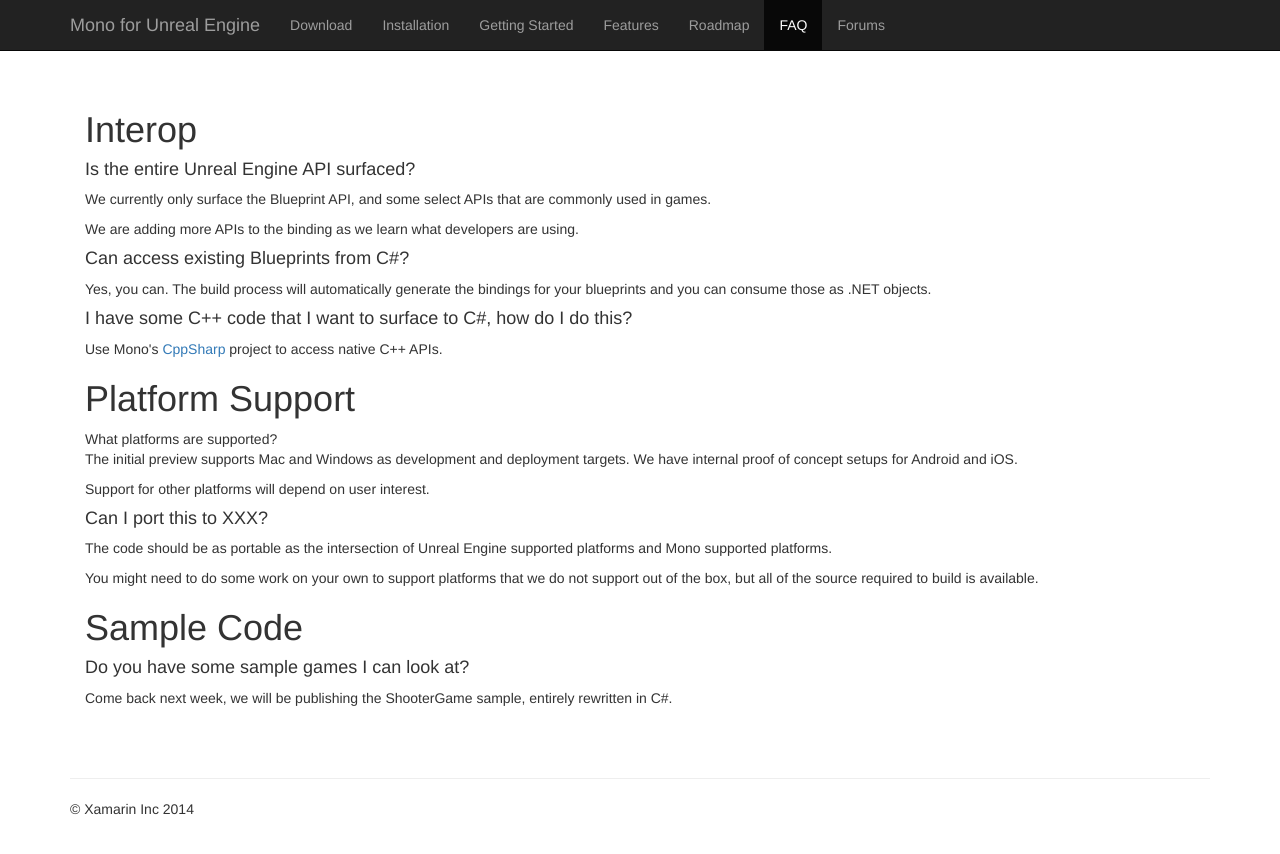
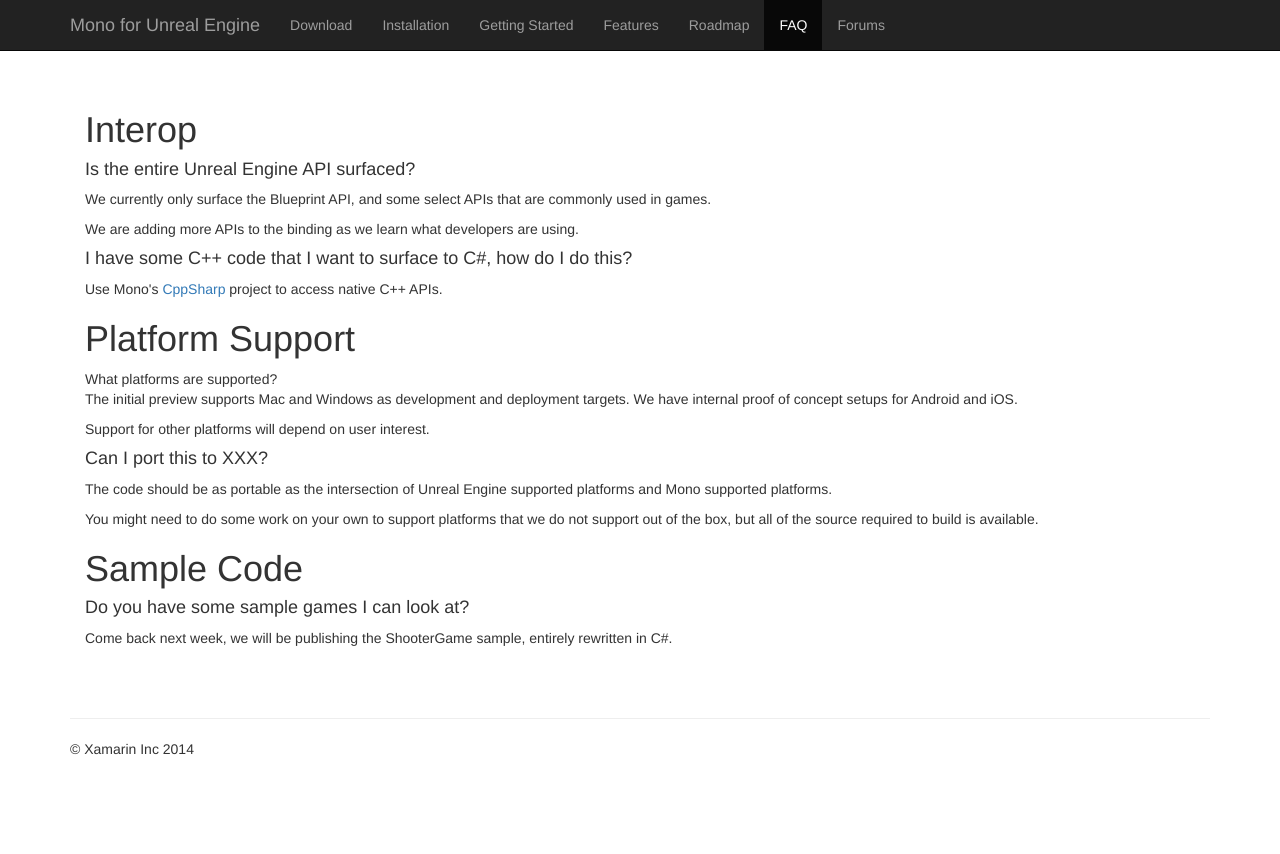
Before and after one commit to mono-ue-old/mono-ue.github.io, a Jekyll site: the page built from faq.html, in a window 1280 px wide. Shown: the top 854 px of the page. Built offline with Jekyll 4.4.1, drawn with Linux system fonts in a browser that asks for light colours; nearby versions of some CDN libraries; Markdown is read by kramdown in place of the engine named in the settings.

Commit message:
Duplicate from features page

```diff
--- a/faq.html
+++ b/faq.html
@@ -14,12 +14,6 @@
 
 	<p>We are adding more APIs to the binding as we learn what
 	developers are using.
-
-    <h4>Can access existing Blueprints from C#?</h4>
-
-	<p>Yes, you can.   The build process will automatically
-	generate the bindings for your blueprints and you can consume
-	those as .NET objects.
 
     <h4>I have some C++ code that I want to surface to C#, how do I do
     this?</h4>
```
